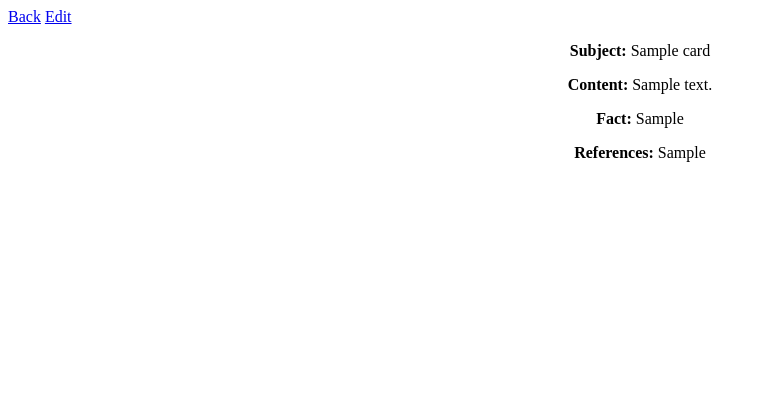
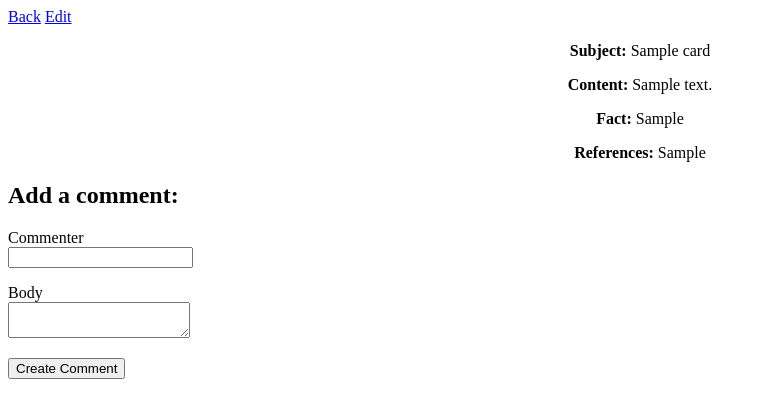
Before and after one commit to eerrad213/fact-cards, a Rails app: page /cards/1 in a window 1280 px wide. Shown: the top 418 px of the page, without its empty margins (0-765 px from the left). Run offline with Rails 7, Linux system fonts and the light colour scheme; tables that the repository leaves empty hold one stand-in row (values such as "Sample post"); style sheets or scripts are compiled from the project's sources; some libraries are stand-ins or nearby versions.

Commit message:
Created a rotes to direct to comment section, as-well as the show card page is showing an input for comments.

```diff
--- a/app/models/card.rb
+++ b/app/models/card.rb
@@ -1,4 +1,7 @@
 class Card < ActiveRecord::Base
+
+	has_many :comments
+
 	validates :subject, presence: true,
 		length: { minimum: 5 }
 end
--- a/app/views/cards/show.html.erb
+++ b/app/views/cards/show.html.erb
@@ -21,3 +21,18 @@
   <%= @card.references %>
 </p>
 </center>
+
+<h2>Add a comment:</h2>
+<%= form_for([@card, @card.comments.build]) do |f| %>
+  <p>
+    <%= f.label :commenter %><br>
+    <%= f.text_field :commenter %>
+  </p>
+  <p>
+    <%= f.label :body %><br>
+    <%= f.text_area :body %>
+  </p>
+  <p>
+    <%= f.submit %>
+  </p>
+<% end %>
--- a/config/routes.rb
+++ b/config/routes.rb
@@ -1,6 +1,8 @@
 Rails.application.routes.draw do
 
-  resources :cards
+  resources :cards do
+    resources :comments
+  end
 
   # get 'welcome/index'
 
```
